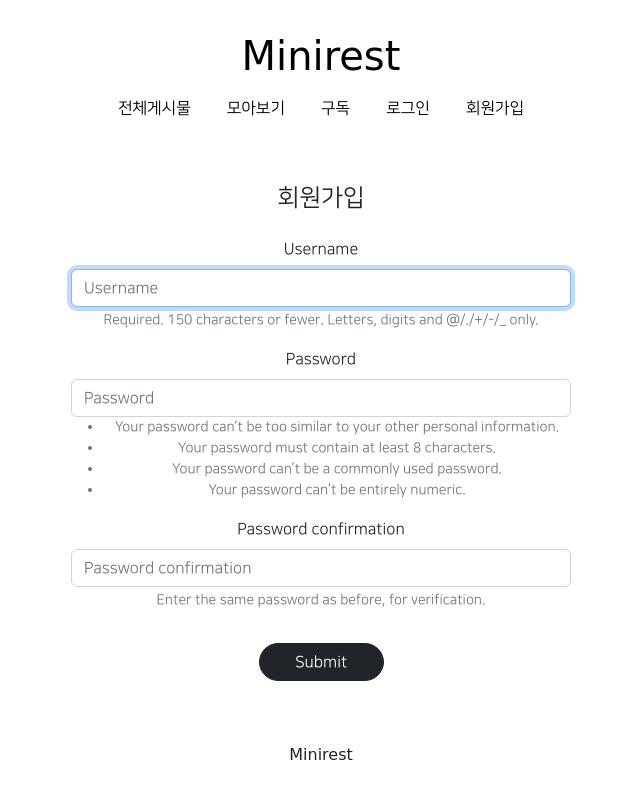
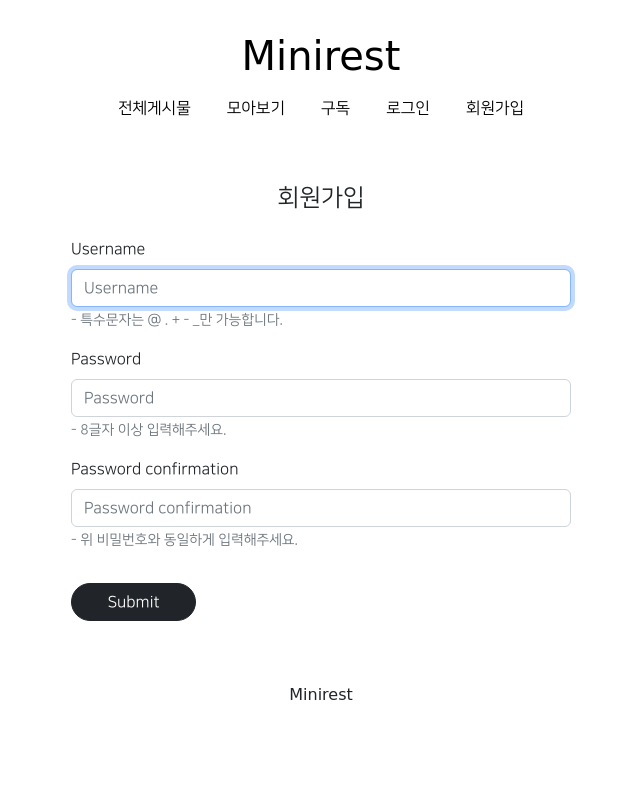
Before and after one commit to kidsage/minirest, a Django app: page /accounts/create/ in a window 1280 px wide. Shown: the whole page, without its empty margins (319-959 px from the left). Run offline with Django 4.2, Linux system fonts and the light colour scheme; some libraries are stand-ins or nearby versions; some web fonts are replaced.

Commit message:
8/5 fixed comment box

```diff
--- a/accountapp/forms.py
+++ b/accountapp/forms.py
@@ -1,8 +1,19 @@
 from django.contrib.auth.forms import UserCreationForm
+
+class AccountCreateForm(UserCreationForm):
+    def __init__(self, *args, **kwargs):
+        super(AccountCreateForm, self).__init__(*args, **kwargs)
+
+        self.fields['username'].help_text = '- 특수문자는 @ . + - _만 가능합니다.'
+        self.fields['password1'].help_text = '- 8글자 이상 입력해주세요.'
+        self.fields['password2'].help_text = '- 위 비밀번호와 동일하게 입력해주세요.'
 
 
 class AccountUpdateForm(UserCreationForm):
-    def __init__(self, *args, **kwargs): # 전체상속
-        super().__init__(*args, **kwargs) # 초기화
+    def __init__(self, *args, **kwargs):
+        super(AccountUpdateForm, self).__init__(*args, **kwargs)
 
         self.fields['username'].disabled = True # username 비활성화
+        self.fields['username'].help_text = '- 특수문자는 @ . + - _만 가능합니다.'
+        self.fields['password1'].help_text = '- 8글자 이상 입력해주세요.'
+        self.fields['password2'].help_text = '- 위 비밀번호와 동일하게 입력해주세요.'
--- a/accountapp/templates/accountapp/create.html
+++ b/accountapp/templates/accountapp/create.html
@@ -3,8 +3,8 @@
 
 {% block content %}
 
-    <div style="text-align: center; max-width: 500px; margin: 4rem auto;">
-        <div class="mb-4">
+    <div style="text-align: left; max-width: 500px; margin: 4rem auto;">
+        <div class="mb-4" style="text-align: center;">
             <h4>회원가입</h4>
         </div>
         <form action="{% url 'accountapp:create' %}" method="post">
--- a/accountapp/views.py
+++ b/accountapp/views.py
@@ -6,7 +6,7 @@ from django.views.generic.list import MultipleObjectMixin
 from django.contrib.auth.models import User
 from django.contrib.auth.forms import UserCreationForm
 from accountapp.decorators import account_ownership_required
-from accountapp.forms import AccountUpdateForm
+from accountapp.forms import AccountCreateForm, AccountUpdateForm
 from django.contrib.auth.decorators import login_required
 from django.utils.decorators import method_decorator
 # from django.views.decorators.csrf import csrf_exempt
@@ -20,7 +20,7 @@ has_ownership = [account_ownership_required, login_required]
 
 class AccountCreateView(CreateView):
     model = User
-    form_class = UserCreationForm
+    form_class = AccountCreateForm
     success_url = reverse_lazy('articleapp:list')
     template_name = 'accountapp/create.html'
 
@@ -37,7 +37,6 @@ class AccountDetailView(DetailView, MultipleObjectMixin):
         return super(AccountDetailView, self).get_context_data(object_list=object_list, **kwargs)
 
 
-
 @method_decorator(has_ownership, 'get')
 @method_decorator(has_ownership, 'post')
 class AccountUpdateView(UpdateView):
@@ -47,37 +46,11 @@ class AccountUpdateView(UpdateView):
     success_url = reverse_lazy('articleapp:list')
     template_name = 'accountapp/update.html'
 
-    # auth 테스트용 코드 > method dacorator로 대체
-    # def get(self, *args, **kwargs):
-    #     if self.request.user.is_authenticated and self.get_object() == self.request.user:
-    #         return super().get(*args, **kwargs)
-    #     else:
-    #         return HttpResponseForbidden()
-
-    # def post(self, *args, **kwargs):
-    #     if self.request.user.is_authenticated and self.get_object() == self.request.user:
-    #         return super().post(*args, **kwargs)
-    #     else:
-    #         return HttpResponseForbidden()
-
 
 @method_decorator(has_ownership, 'get')
 @method_decorator(has_ownership, 'post')
 class AccountDeleteView(DeleteView):
     model = User
     context_object_name = 'target_user'
-    success_url = reverse_lazy('accountapp:login')
+    success_url = reverse_lazy('articleapp:list')
     template_name = 'accountapp/delete.html'
-
-    # auth 테스트용 코드 > method dacorator로 대체
-    def get(self, *args, **kwargs):
-        if self.request.user.is_authenticated and self.get_object() == self.request.user:
-            return super().get(*args, **kwargs)
-        else:
-            return HttpResponseForbidden()
-
-    def post(self, *args, **kwargs):
-        if self.request.user.is_authenticated and self.get_object() == self.request.user:
-            return super().post(*args, **kwargs)
-        else:
-            return HttpResponseForbidden()
--- a/articleapp/templates/articleapp/list.html
+++ b/articleapp/templates/articleapp/list.html
@@ -8,6 +8,7 @@
     .container {
         padding: 0;
         margin: 0, auto;
+        display: flex;
     }
 
     .container a {
--- a/commentapp/forms.py
+++ b/commentapp/forms.py
@@ -1,9 +1,15 @@
+from django import forms
 from django.forms import ModelForm
 
 from commentapp.models import Comment
 
 
 class CommentCreationForm(ModelForm):
+
+    content = forms.CharField(widget=forms.Textarea(attrs={'class' : 'editable text-start',
+                                                           'style' : 'height: auto',
+                                                           'placeholder' : '댓글을 작성해주세요.'}))
+
     class Meta:
         model = Comment
         fields = ['content']
--- a/commentapp/templates/commentapp/create.html
+++ b/commentapp/templates/commentapp/create.html
@@ -5,7 +5,8 @@
     <div style="text-align: center; max-width: 500px; margin: 4rem auto;">
         <form action="{% url 'commentapp:create' %}" method="post">
             {% csrf_token %}
-            {% bootstrap_form form %}
+            <h6>댓글</h6>
+            {% bootstrap_form form show_label=False placeholder='댓글을 작성해주세요' %}
             {% if user.is_authenticated %}
                 <input type="submit" class="btn btn-dark rounded-pill col-3 mt-3">
             {% else %}
@@ -13,8 +14,6 @@
                     로그인
                 </a>
             {% endif %}
-            <!-- 브라우저에서 조작이 가능한 형태
-                 따라서 어떻게 보안을 유지할 것인지에 대한 생각을 해야한다. -->
             <input type="hidden" name="article_pk" value="{{ article.pk }}">
 
         </form>
--- a/commentapp/templates/commentapp/detail.html
+++ b/commentapp/templates/commentapp/detail.html
@@ -1,4 +1,4 @@
-<div style="border: 1px solid; text-align: left; padding: 5%; margin: 1rem 0; border-radius: 1rem;
+<div style="border: 0.1rem solid; text-align: left; padding: 5%; margin: 1rem 0; border-radius: 1rem;
             border-color: #bbb;">
     <div>
         <strong>
--- a/commentapp/views.py
+++ b/commentapp/views.py
@@ -22,7 +22,6 @@ class CommentCreateView(CreateView):
         temp_comment.save()
         return super().form_valid(form)
 
-
     def get_success_url(self):
         return reverse('articleapp:detail', kwargs={'pk' : self.object.article.pk})
 
--- a/templates/snippets/list_fragment.html
+++ b/templates/snippets/list_fragment.html
@@ -44,6 +44,6 @@
 
     <div style="text-align: center;">
         <a href="{% url 'articleapp:create' %}" class="btn btn-dark rounded-pill px-3 mt-3 mb-3">
-            Create Article
+            글쓰기
         </a>
     </div>
```
